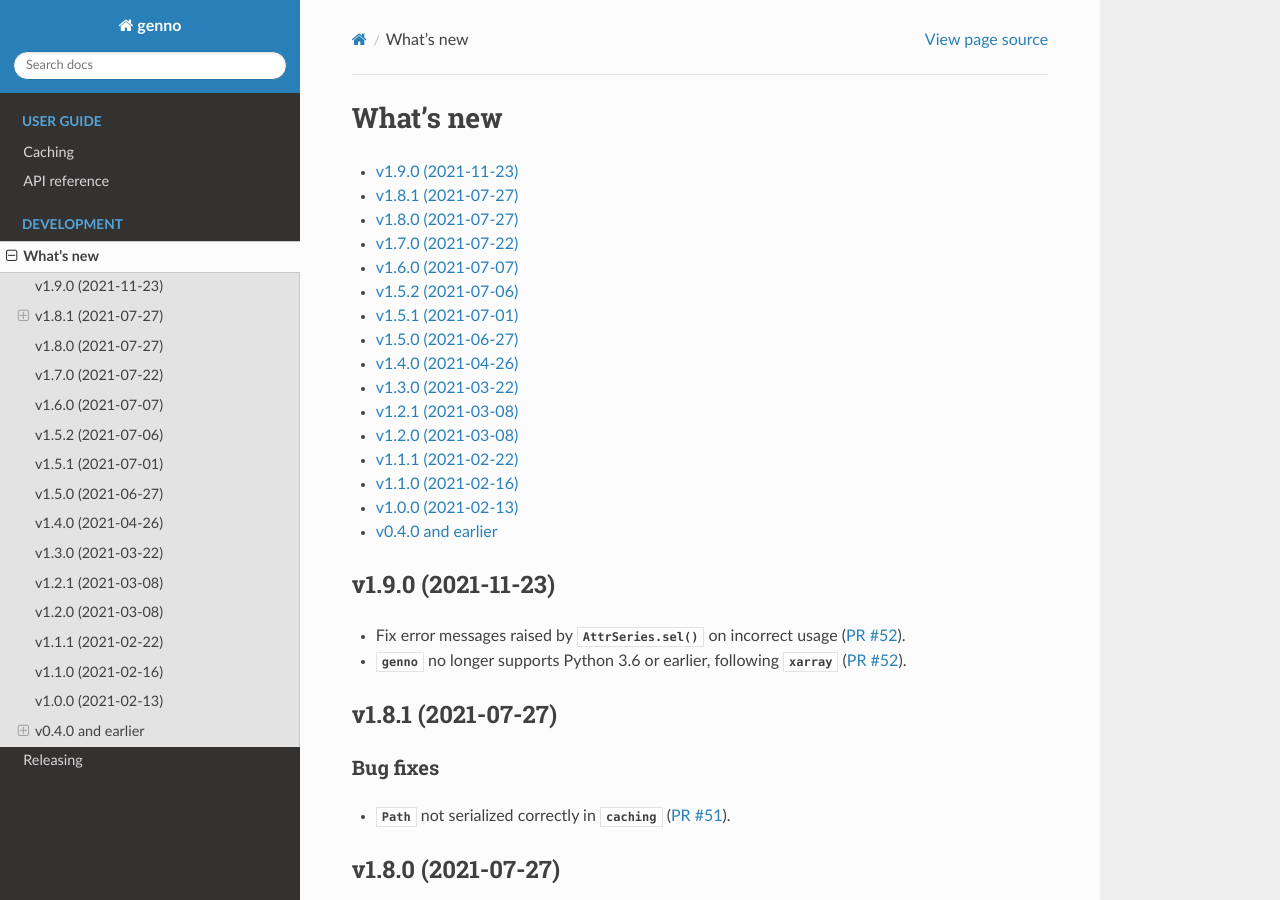
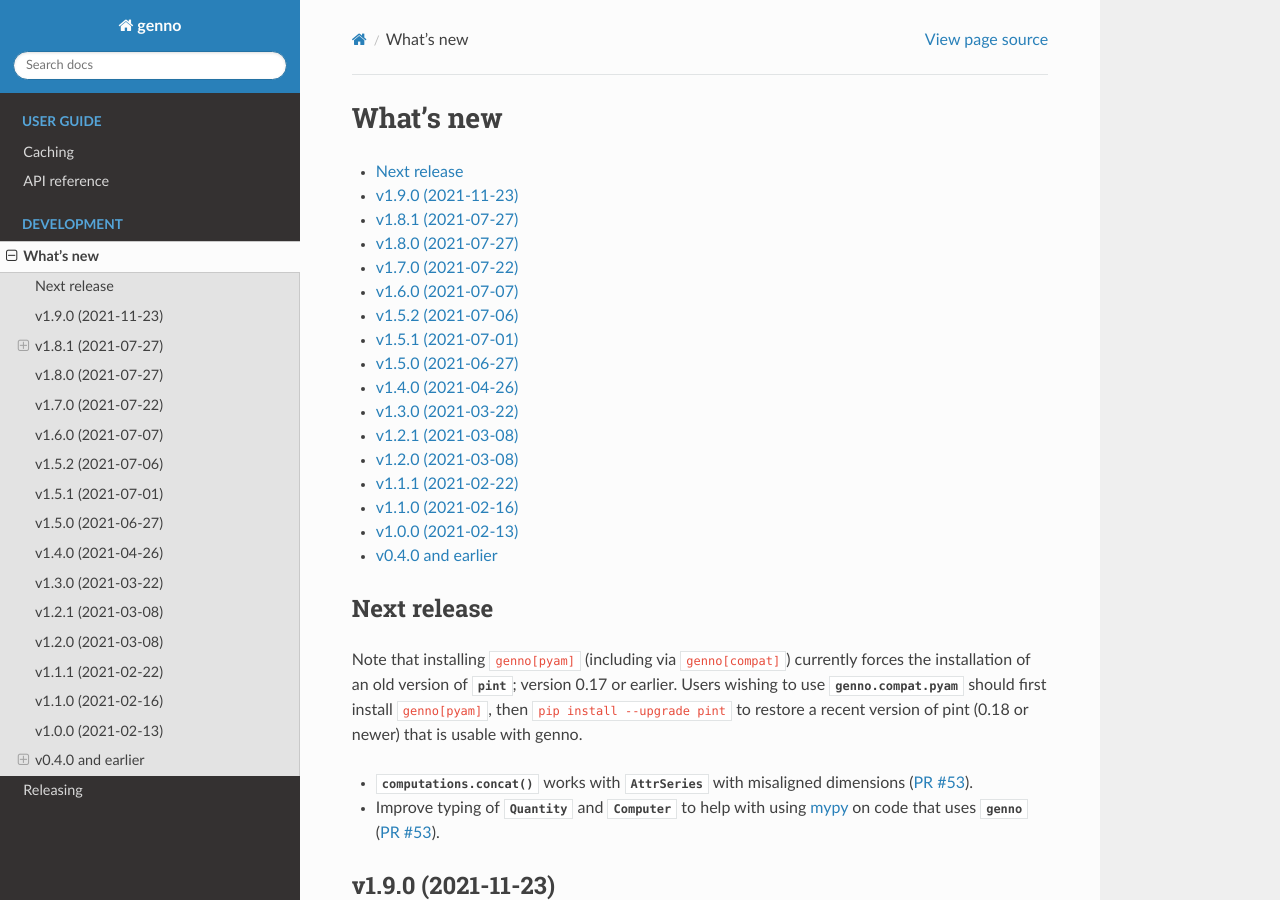
Before and after one commit to khaeru/genno, a Sphinx documentation site: the page built from doc/whatsnew.rst, in a window 1280 px wide and 900 px high. Built offline with Sphinx 7.4.7 and the Read the Docs theme 2.0.0, drawn with Linux system fonts in a browser that asks for light colours; pages that are not in the unit, such as notebooks, are missing from menus.

Commit message:
Add #53 to release notes

```diff
--- a/doc/whatsnew.rst
+++ b/doc/whatsnew.rst
@@ -6,8 +6,14 @@
    :backlinks: none
    :depth: 1
 
-.. Next release
-.. ============
+Next release
+============
+
+Note that installing ``genno[pyam]`` (including via ``genno[compat]``) currently forces the installation of an old version of :mod:`pint`; version 0.17 or earlier.
+Users wishing to use :mod:`genno.compat.pyam` should first install ``genno[pyam]``, then ``pip install --upgrade pint`` to restore a recent version of pint (0.18 or newer) that is usable with genno.
+
+- :func:`computations.concat` works with :class:`.AttrSeries` with misaligned dimensions (:pull:`53`).
+- Improve typing of :class:`.Quantity` and :class:`.Computer` to help with using `mypy <https://mypy.readthedocs.io>`_ on code that uses :mod:`genno` (:pull:`53`).
 
 v1.9.0 (2021-11-23)
 ===================
```
